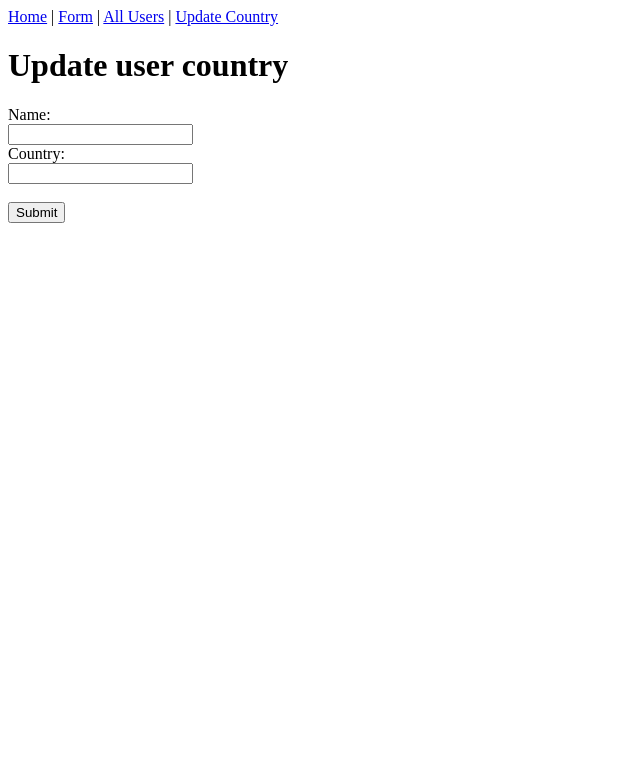
After one commit to Held0fTheWelt/FlaskDeepDive, a Flask app: page /update-country in a window 1280 px wide. The commit adds this page. Shown: the top 783 px of the page, without its empty margins (0-640 px from the left). Run offline with Flask 3, Linux system fonts and the light colour scheme.

Commit message:
HTTP Methods in Flask

```diff
--- a/app.py
+++ b/app.py
@@ -1,4 +1,4 @@
-from flask import Flask, render_template, request
+from flask import Flask, render_template, request, redirect, url_for
 from datetime import datetime
 
 app = Flask(__name__, template_folder='template')
@@ -48,6 +48,20 @@ def all_users():
     return render_template('all_users.html', users=users)
 
 
+@app.route('/update-country', methods=['GET', 'POST'])
+def update_country():
+    if request.method == 'POST':
+        username = request.form.get('username', '').strip()
+        country = request.form.get('country', '').strip()
+        if not username or not country:
+            return render_template('update_country.html', error='Name and country are required.')
+        if username not in users:
+            return render_template('update_country.html', error=f'User "{username}" not found.')
+        users[username]['country'] = country
+        return redirect(url_for('all_users'))
+    return render_template('update_country.html')
+
+
 @app.route('/post/<int:post_id>')
 def show_post(post_id):
     return f"Post {post_id}"
--- a/template/all_users.html
+++ b/template/all_users.html
@@ -30,6 +30,6 @@
                 {% endfor %}
             </tbody>
         </table>
-        <p><a href="/">Home</a> | <a href="/form">Form</a> | <a href="/all-users">All Users</a></p>
+        <p><a href="/">Home</a> | <a href="/form">Form</a> | <a href="/all-users">All Users</a> | <a href="/update-country">Update Country</a></p>
     </body>
 </html>
--- a/template/form.html
+++ b/template/form.html
@@ -3,7 +3,7 @@
     <title>What's your name?</title>
 </head>
 <body>
-    <p><a href="/">Home</a> | <a href="/form">Form</a> | <a href="/all-users">All Users</a></p>
+    <p><a href="/">Home</a> | <a href="/form">Form</a> | <a href="/all-users">All Users</a> | <a href="/update-country">Update Country</a></p>
     <h1>Want a greeting?</h1>
     <form action='/' method='GET'>
         <label for="name">Name:</label>
--- a/template/index.html
+++ b/template/index.html
@@ -3,7 +3,7 @@
         <title>{{ title }}</title>
     </head>
     <body>
-        <p><a href="/">Home</a> | <a href="/form">Form</a> | <a href="/all-users">All Users</a></p>
+        <p><a href="/">Home</a> | <a href="/form">Form</a> | <a href="/all-users">All Users</a> | <a href="/update-country">Update Country</a></p>
         <h1>Hello, {{ user }}!</h1>
         <p>Current time (UTC): {{ current_time.strftime('%Y-%m-%d %H:%M:%S') }}</p>
 
--- /dev/null
+++ b/template/update_country.html
@@ -0,0 +1,19 @@
+<html>
+<head>
+    <title>Update Country</title>
+</head>
+<body>
+    <p><a href="/">Home</a> | <a href="/form">Form</a> | <a href="/all-users">All Users</a> | <a href="/update-country">Update Country</a></p>
+    <h1>Update user country</h1>
+    {% if error %}
+        <p style="color: red;">{{ error }}</p>
+    {% endif %}
+    <form method="POST" action="/update-country">
+        <label for="username">Name:</label><br>
+        <input type="text" id="username" name="username" required><br>
+        <label for="country">Country:</label><br>
+        <input type="text" id="country" name="country" required><br><br>
+        <input type="submit" value="Submit">
+    </form>
+</body>
+</html>
```
